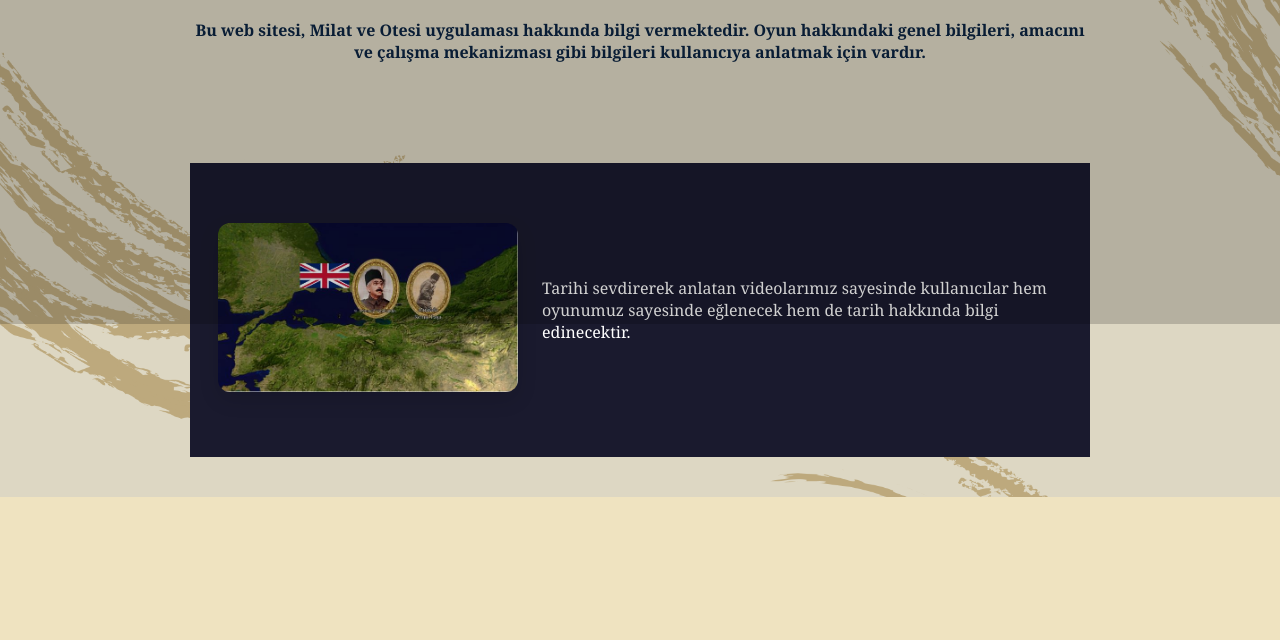
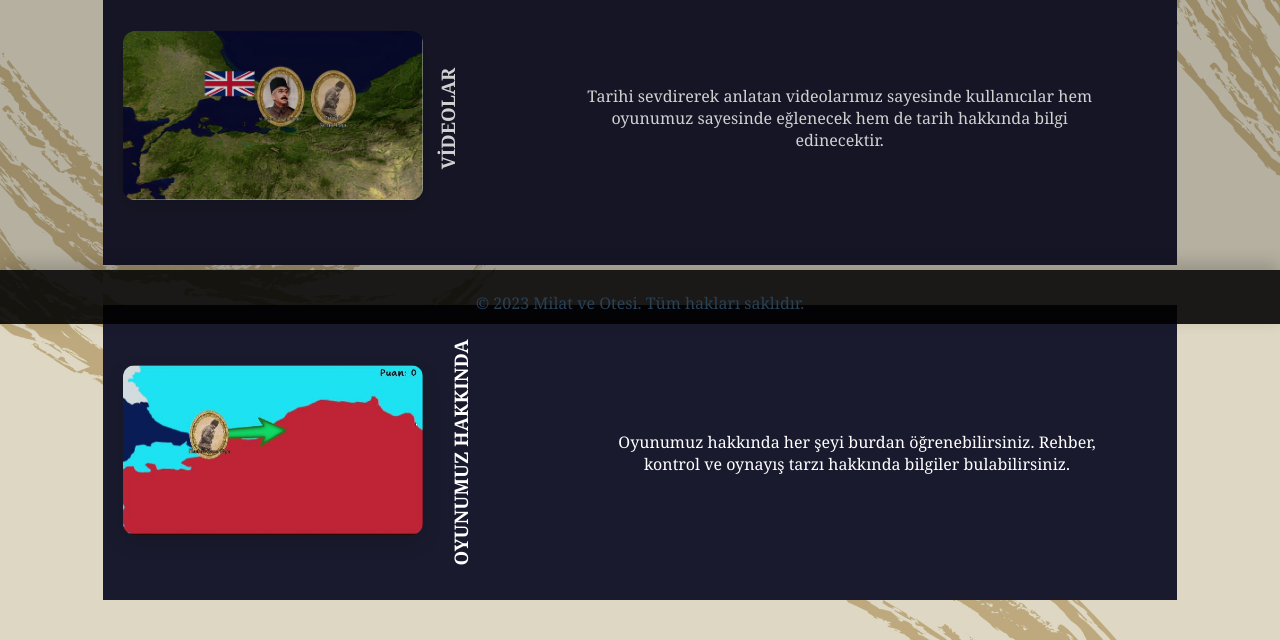
Before and after one commit to koraycik/milat-ve-otesi, a plain HTML site: page index.html in a window 1280 px wide. Shown: the part 476-1116 px from the top of the page. Before the commit the page ends 973 px from the top, so only its background shows below. Drawn offline with Linux system fonts and the light colour scheme.

Commit message:
footer
details of footer

```diff
--- a/index.html
+++ b/index.html
@@ -9,6 +9,7 @@
     <script src="script.js" defer></script>
     <link rel="icon" type="image/png" href="images/logo.png">
 </head>
+<body>
 <div>
     <header class="topbar">
         <div class="topbar-inner">
@@ -18,7 +19,7 @@
             <nav class="main-nav" role="navigation" aria-label="Ana Menü">
                 <a class="nav-item" href="#" data-en="Videos" data-tr="Videolar">Videolar</a>
                 <a class="nav-item" href="#" data-en="About Our Game" data-tr="Oyunumuz Hakkında">Oyunumuz Hakkında</a>
-                <a class="nav-item special" href="https://cdn.t3kys.com/media/uploads/2026/03/25/9LLbDLoVXRZu5hXJUdcEoVjxTZJnLpds.pdf" target="_blank" data-en="About Our App" data-tr="Uygulamamız Hakkında Bilgi Al">Uygulamamız Hakkında Bilgi Al</a>
+                <a class="nav-item special" href="https://cdn.t3kys.com/media/uploads/2026/03/25/9LLbDLoVXRZu5hXJUdcEoVjxTZJnLpds.pdf" target="_blank" data-en="About Our Game" data-tr="Oyunumuz Hakkında Bilgi Al">Oyunumuz Hakkında Bilgi Al</a>
             </nav>
 
             <div class="top-actions">
@@ -26,6 +27,11 @@
             </div>
         </div>
     </header>
+
+    <footer>
+        <p data-en="&copy; 2023 Milat ve Otesi. All rights reserved." data-tr="&copy; 2023 Milat ve Otesi. Tüm hakları saklıdır.">&copy; 2023 Milat ve Otesi. Tüm hakları saklıdır.</p>
+    </footer>
+
     <div class="row">
         <h1 id="cake">Milat ve Otesi!</h1>
     </div>
@@ -36,7 +42,17 @@
         <div class="imgg">
             <img src="images/resim.JPG" alt="video temsili" class="video-image">
         </div>
-        <p>Tarihi sevdirerek anlatan videolarımız sayesinde kullanıcılar hem oyunumuz sayesinde eğlenecek hem de tarih hakkında bilgi edinecektir.</p>
+        <h3 id="videos" data-en="VIDEOS" data-tr="VİDEOLAR">VİDEOLAR</h3>
+        <p data-en="Our historical videos explain the game in an engaging way, allowing users to both enjoy the game and learn about history." data-tr="Tarihi sevdirerek anlatan videolarımız sayesinde kullanıcılar hem oyunumuz sayesinde eğlenecek hem de tarih hakkında bilgi edinecektir.">Tarihi sevdirerek anlatan videolarımız sayesinde kullanıcılar hem oyunumuz sayesinde eğlenecek hem de tarih hakkında bilgi edinecektir.</p>
     </div>
+
+    <div class="photo">
+        <div class="imgg">
+            <img src="images/oyun.JPG" alt="oyun temsili" class="video-image">
+        </div>
+        <h3 id="about-our-game" data-en="ABOUT OUR GAME" data-tr="OYUNUMUZ HAKKINDA">OYUNUMUZ HAKKINDA</h3>
+        <p id="about-our-game-text" data-en="We've compiled everything about our game here. You can find information about the guide, controls, and gameplay style." data-tr="Oyunumuz hakkında her şeyi burdan öğrenebilirsiniz. Rehber, kontrol ve oynayış tarzı hakkında bilgiler bulabilirsiniz.">Oyunumuz hakkında her şeyi burdan öğrenebilirsiniz. Rehber, kontrol ve oynayış tarzı hakkında bilgiler bulabilirsiniz.</p>
+    </div>
+
 </body>
 </html>
--- a/script.js
+++ b/script.js
@@ -40,3 +40,18 @@ document.addEventListener("DOMContentLoaded", () => {
         document.documentElement.lang = lang;
     }
 });
+
+const elements = document.querySelectorAll('.photo');
+
+const observer = new IntersectionObserver((entries) => {
+    entries.forEach(entry => {
+    if (entry.isIntersecting) {
+        entry.target.classList.add('visible');
+        // observer.unobserve(entry.target); // sadece 1 kere oynasın istersen aç
+    }
+});
+}, {
+    threshold: 0.2 // %20'si görünür olunca tetiklenir
+});
+
+elements.forEach(el => observer.observe(el));
--- a/style.css
+++ b/style.css
@@ -12,6 +12,7 @@
     --topbar-bg: rgba(0,0,0,0.86);
     --topbar-bg-2: rgba(0,0,0,0.94);
     --topbar-text: #efe6cf; /* üst çubukta kullanılacak açık antika metin rengi */
+    --footer-height: 48px;
 }
 /* Tüm bağlantıların altı çizgili görünmesini engelle */
 a, a:link, a:visited, a:hover, a:active, a:focus {
@@ -39,9 +40,12 @@ html, body {
         background: rgba(0,0,0,0.18); /* metin kontrastı için isteğe göre 0.12-0.35 arası ayarla */
         pointer-events: none;
     }
+
 body{
     padding-top: var(--topbar-height);
+    padding-bottom: var(--footer-height);
 }
+
 .container {
     width: calc(100% - 48px);
     max-width: 880px;
@@ -66,6 +70,7 @@ h1 {
 
 #cake {
     /*margin-top: 25px;*/
+    text-align: center;
     font-size: clamp(2.2rem, 6vw, 4.2rem);
     font-weight: 700;
     letter-spacing: -0.02em;
@@ -343,7 +348,7 @@ a.nav-link, a.sec-link, a.third-link, a.fourth-link {
 .row, .row2 {
     text-align: center;
     max-width: 900px;
-    /*margin: 0 auto;*/
+    margin: 0 auto;
     /*padding: 0 20px;*/
 }
 
@@ -375,15 +380,57 @@ a.nav-link, a.sec-link, a.third-link, a.fourth-link {
     background-color: #1a1a2e;
     padding: 20px;
     margin-bottom: 40px;
+
+    opacity: 0;
+    transform: translateY(50px);
+    transition: opacity 0.8s ease-out, transform 0.8s ease-out;
+}
+.photo.visible {
+    opacity: 1;
+    transform: translateY(0);
 }
 
 .photo p {
     margin-top: 0;
-    text-align: left;
+    margin: 0 auto;
+    text-align: center;
     max-width: 520px;
     color: #ffffff;
 }
 
-.imgg{
+.imgg {
     border-radius: 12px;
 }
+
+#videos{
+    transform: rotate(-90deg);
+    margin-left: -50px;
+    text-decoration: none;
+    color: #ffffff;
+}
+
+#about-our-game {
+    transform: rotate(-90deg);
+    margin-left: -100px;
+    text-decoration: none;
+    color: #ffffff;
+}
+
+#about-our-game-text{
+    margin-right: 40px;
+}
+
+footer{
+    position: fixed;
+    bottom: 0;
+    left: 0;
+    right: 0;
+    width: 100%;
+    background-color: var(--topbar-bg);
+    color: var(--topbar-text);
+    text-align: center;
+    padding: 10px 0;
+    font-size: 14px;
+    z-index: 1100;
+    box-shadow: 0 -6px 18px rgba(0,0,0,0.18);
+}
```
Also changed, not shown: images/oyun.JPG (added).
